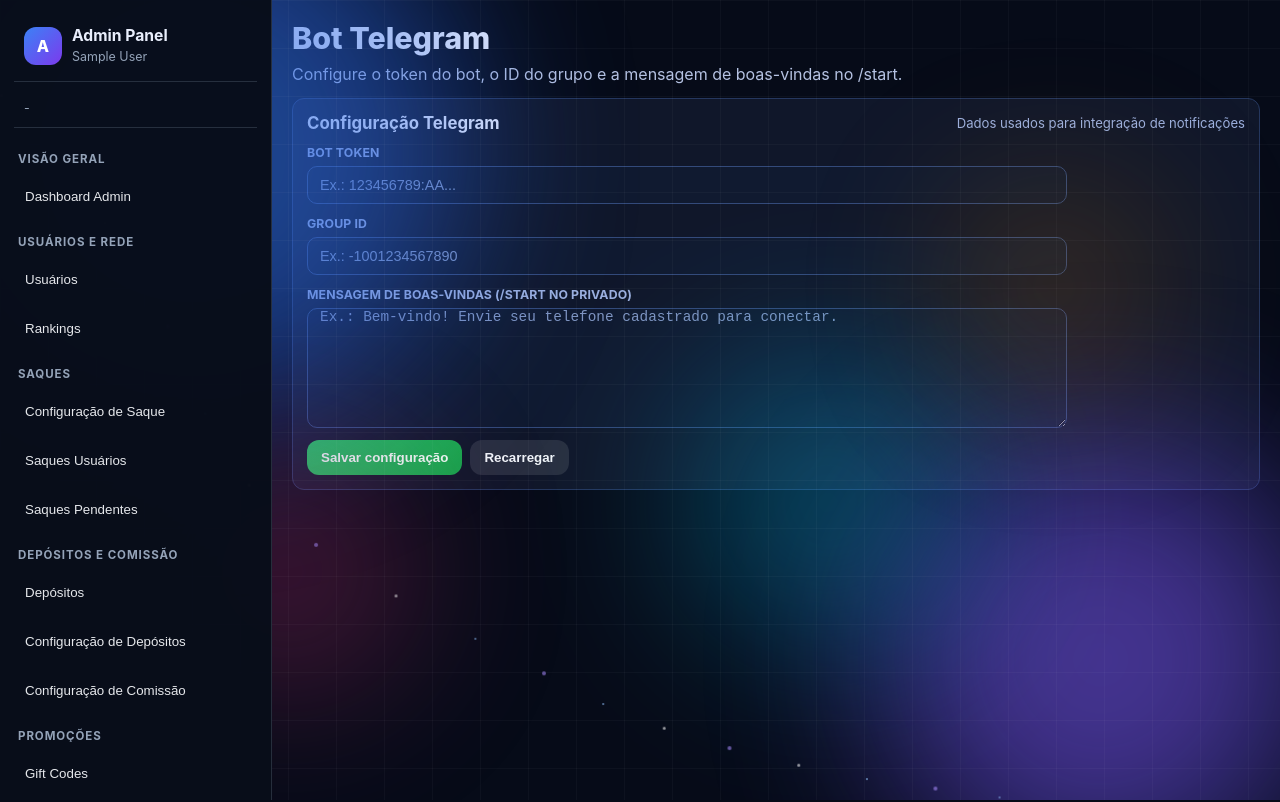
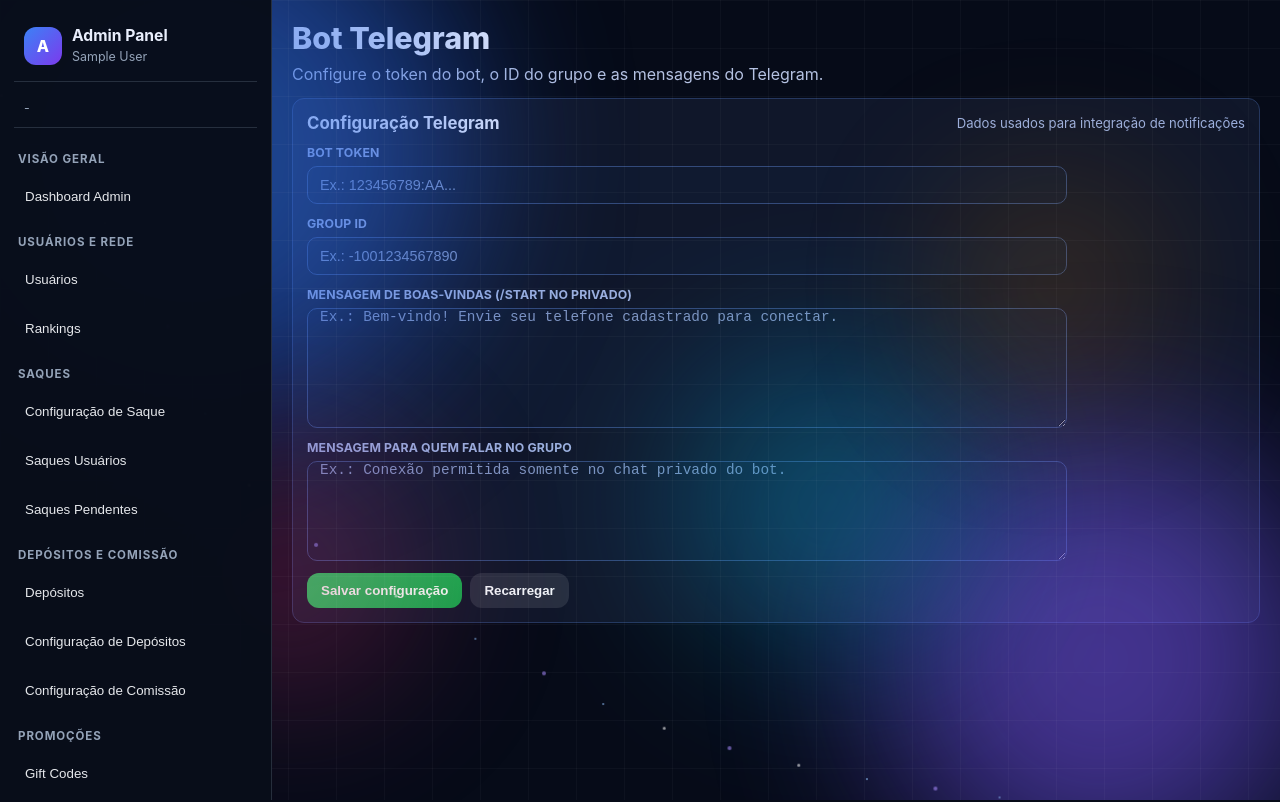
Before and after one commit to magnatazk20/mancera-frontend, a React (Vite) app: page /adf/telegram-config in a window 1280 px wide. Shown: the top 802 px of the page. Built offline with nearby package versions, Linux system fonts and the light colour scheme; no server answers; sample sign-in values are in the browser's storage.

Commit message:
feat(admin-telegram): permitir configurar mensagem de chat em grupo

```diff
--- a/src/pages/AdminTelegramConfig.tsx
+++ b/src/pages/AdminTelegramConfig.tsx
@@ -11,6 +11,7 @@ export default function AdminTelegramConfig() {
   const [botToken, setBotToken] = useState('')
   const [groupId, setGroupId] = useState('')
   const [welcomeMessage, setWelcomeMessage] = useState('')
+  const [privateChatOnlyMessage, setPrivateChatOnlyMessage] = useState('')
   const [toast, setToast] = useState<{ type: 'success' | 'error'; message: string } | null>(null)
 
   const token = useMemo(
@@ -42,6 +43,9 @@ export default function AdminTelegramConfig() {
       setBotToken(String(data?.config?.botToken ?? ''))
       setGroupId(String(data?.config?.groupId ?? ''))
       setWelcomeMessage(String(data?.config?.welcomeMessage ?? ''))
+      setPrivateChatOnlyMessage(
+        String(data?.config?.privateChatOnlyMessage ?? 'Conexão permitida somente no chat privado do bot.')
+      )
     } catch {
       setToast({ type: 'error', message: 'Falha de conexão ao carregar configuração do Telegram.' })
     } finally {
@@ -62,6 +66,8 @@ export default function AdminTelegramConfig() {
     const normalizedBotToken = botToken.trim()
     const normalizedGroupId = groupId.trim()
     const normalizedWelcomeMessage = welcomeMessage.trim()
+    const normalizedPrivateChatOnlyMessage =
+      privateChatOnlyMessage.trim() || 'Conexão permitida somente no chat privado do bot.'
 
     if (!normalizedBotToken) {
       setToast({ type: 'error', message: 'Bot token é obrigatório.' })
@@ -85,6 +91,7 @@ export default function AdminTelegramConfig() {
           botToken: normalizedBotToken,
           groupId: normalizedGroupId,
           welcomeMessage: normalizedWelcomeMessage,
+          privateChatOnlyMessage: normalizedPrivateChatOnlyMessage,
         }),
       })
 
@@ -110,7 +117,7 @@ export default function AdminTelegramConfig() {
         <header className="admin-header">
           <div>
             <h1>Bot Telegram</h1>
-            <p className="admin-subtitle">Configure o token do bot, o ID do grupo e a mensagem de boas-vindas no /start.</p>
+            <p className="admin-subtitle">Configure o token do bot, o ID do grupo e as mensagens do Telegram.</p>
           </div>
         </header>
 
@@ -161,6 +168,19 @@ export default function AdminTelegramConfig() {
                 />
               </div>
 
+              <div className="admin-withdraw-filter-field">
+                <label htmlFor="telegram-private-chat-only-message">Mensagem para quem falar no grupo</label>
+                <textarea
+                  id="telegram-private-chat-only-message"
+                  className="admin-withdraw-filter-input"
+                  placeholder="Ex.: Conexão permitida somente no chat privado do bot."
+                  value={privateChatOnlyMessage}
+                  onChange={(event) => setPrivateChatOnlyMessage(event.target.value)}
+                  rows={4}
+                  style={{ resize: 'vertical', minHeight: 100 }}
+                />
+              </div>
+
               <div style={{ display: 'flex', gap: 8, flexWrap: 'wrap' }}>
                 <button type="button" className="btn primary" onClick={handleSave} disabled={saving}>
                   {saving ? 'Salvando...' : 'Salvar configuração'}
```
Also changed, not shown: 1 other file (tests, documents, lock files or other folders).
